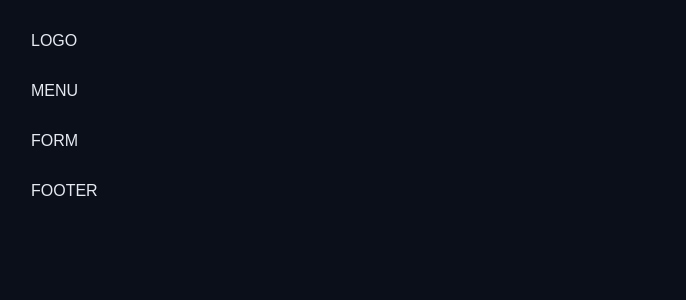
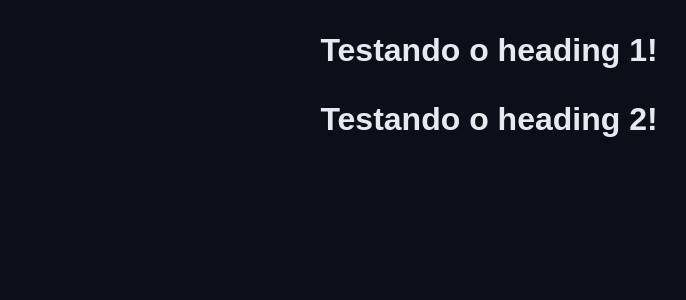
Before and after one commit to devid8642/chronos-pomodoro, a React (Vite) app: page / in a window 1280 px wide. Shown: the top 300 px of the page, without its empty margins (151-837 px from the left). Built offline with nearby package versions, Linux system fonts and the light colour scheme.

Commit message:
movendo o container para um componente

```diff
--- a/src/App.tsx
+++ b/src/App.tsx
@@ -1,32 +1,19 @@
 import "./styles/theme.css";
 import "./styles/global.css";
+
+import { Container } from "./components/container/Container";
+import { Heading } from "./components/Heading";
 
 export function App() {
     return (
         <>
-            <div className="container">
-                <div className="content">
-                    <section>LOGO</section>
-                </div>
-            </div>
+            <Container>
+                <Heading>Testando o heading 1!</Heading>
+            </Container>
 
-            <div className="container">
-                <div className="content">
-                    <section>MENU</section>
-                </div>
-            </div>
-
-            <div className="container">
-                <div className="content">
-                    <section>FORM</section>
-                </div>
-            </div>
-
-            <div className="container">
-                <div className="content">
-                    <section>FOOTER</section>
-                </div>
-            </div>
+            <Container>
+                <Heading>Testando o heading 2!</Heading>
+            </Container>
         </>
     );
 }
--- /dev/null
+++ b/src/components/container/Container.module.css
@@ -0,0 +1,12 @@
+.container-fluid {
+    margin: auto;
+}
+
+.container {
+    margin: 0 auto;
+    max-width: 98rem;
+}
+
+.content {
+    margin: 3.2rem;
+}
--- /dev/null
+++ b/src/components/container/Container.tsx
@@ -0,0 +1,13 @@
+import styles from "./Container.module.css";
+
+type ContainerProps = {
+    children: React.ReactNode;
+};
+
+export function Container({ children }: ContainerProps) {
+    return (
+        <div className={styles.container}>
+            <div className={styles.content}>{children}</div>
+        </div>
+    );
+}
--- a/src/styles/global.css
+++ b/src/styles/global.css
@@ -14,16 +14,3 @@ body {
     background-color: var(--gray-900);
     color: var(--text-default);
 }
-
-.container-fluid {
-    margin: auto
-}
-
-.container {
-    margin: 0 auto;
-    max-width: 98rem;
-}
-
-.content {
-    margin: 3.2rem;
-}
```
